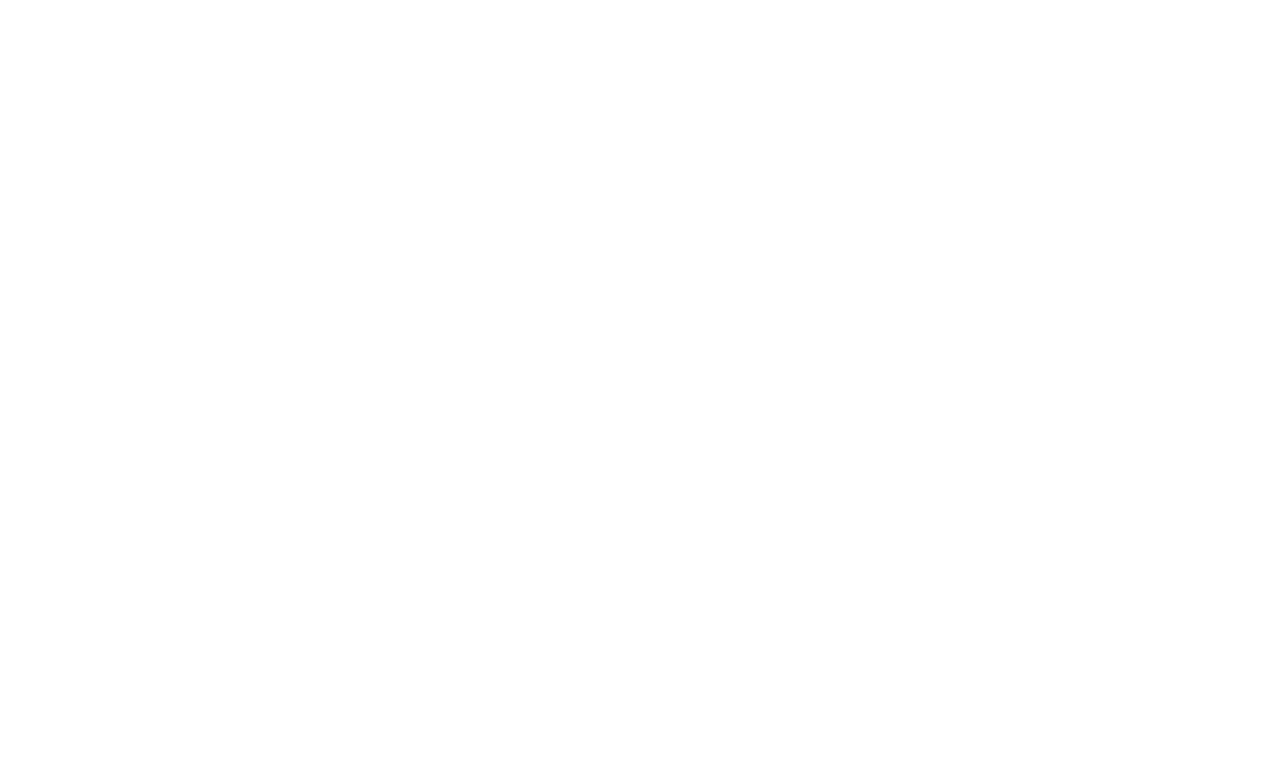
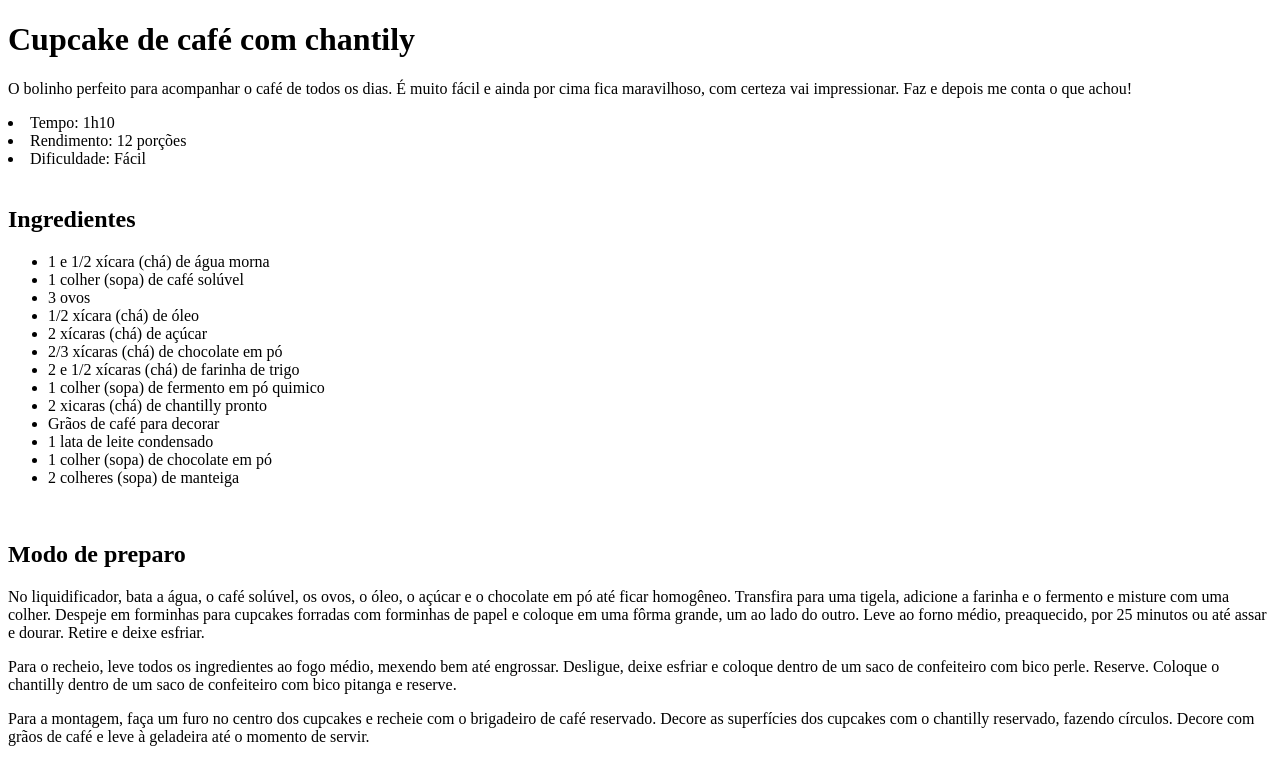
Before and after one commit to VictorBSz/sitereceitas, a plain HTML site: page index.html in a window 1280 px wide. Drawn offline with Linux system fonts and the light colour scheme.

Commit message:
feat: initial html structure

```diff
--- a/index.html
+++ b/index.html
@@ -3,9 +3,54 @@
 <head>
     <meta charset="UTF-8">
     <meta name="viewport" content="width=device-width, initial-scale=1.0">
+    <link rel="stylesheet" href="style.css">
     <title>Página de receita</title>
 </head>
 <body>
+    <!-- Cabeçalho -->
+    <h1> Cupcake de café com chantily</h1>
+    <p>
+        O bolinho perfeito para acompanhar o café de todos os dias. É muito fácil e ainda por cima fica maravilhoso, com certeza vai impressionar. Faz e depois me conta o que achou!
+    </p>
+    <li> Tempo: 1h10</li>
+    <li> Rendimento: 12 porções </li>
+    <li> Dificuldade: Fácil</li>
+    <br>
+
+    <!-- Ingredientes -->
+    <h2> Ingredientes</h2>
+    <ul>
+        <li> 1 e 1/2 xícara (chá) de água morna</li>
+        <li> 1 colher (sopa) de café solúvel </li>
+        <li> 3 ovos </li>
+        <li> 1/2 xícara (chá) de óleo </li>
+        <li> 2 xícaras (chá) de açúcar </li>
+        <li> 2/3 xícaras (chá) de chocolate em pó </li>
+        <li> 2 e 1/2 xícaras (chá) de farinha de trigo </li>
+        <li> 1 colher (sopa) de fermento em pó quimico </li>
+        <li> 2 xicaras (chá) de chantilly pronto </li>
+        <li> Grãos de café para decorar </li>
+        <li> 1 lata de leite condensado</li>
+        <li> 1 colher (sopa) de chocolate em pó</li>
+        <li> 2 colheres (sopa) de manteiga </li>
+    </ul>
+    <br>
+
+    <!-- Modo de preparo -->
+     <h2> Modo de preparo </h2>
+     <p>
+        No liquidificador, bata a água, o café solúvel, os ovos, o óleo, o açúcar e o chocolate em pó até ficar homogêneo.
+        Transfira para uma tigela, adicione a farinha e o fermento e misture com uma colher. Despeje em forminhas para cupcakes forradas com forminhas de papel
+        e coloque em uma fôrma grande, um ao lado do outro. Leve ao forno médio, preaquecido, por 25 minutos ou até assar e dourar. Retire e deixe esfriar.
+     </p>
+     <p>
+        Para o recheio, leve todos os ingredientes ao fogo médio, mexendo bem até engrossar. Desligue, deixe esfriar e coloque dentro de um saco de confeiteiro com bico perle.
+        Reserve. Coloque o chantilly dentro de um saco de confeiteiro com bico pitanga e reserve.
+     </p>
+     <p>
+        Para a montagem, faça um furo no centro dos cupcakes e recheie com o brigadeiro de café reservado.
+        Decore as superfícies dos cupcakes com o chantilly reservado, fazendo círculos. Decore com grãos de café e leve à geladeira até o momento de servir.
+     </p>
 
 </body>
 </html>
```
